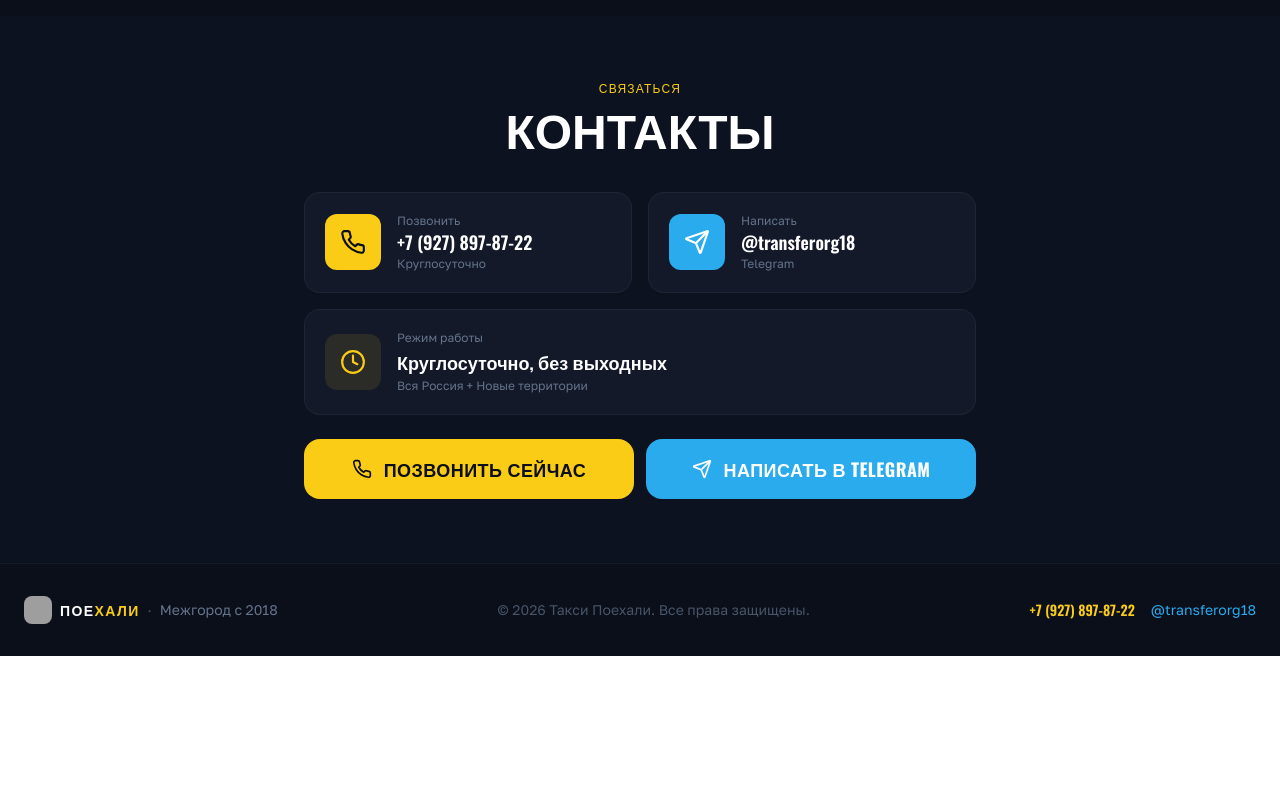
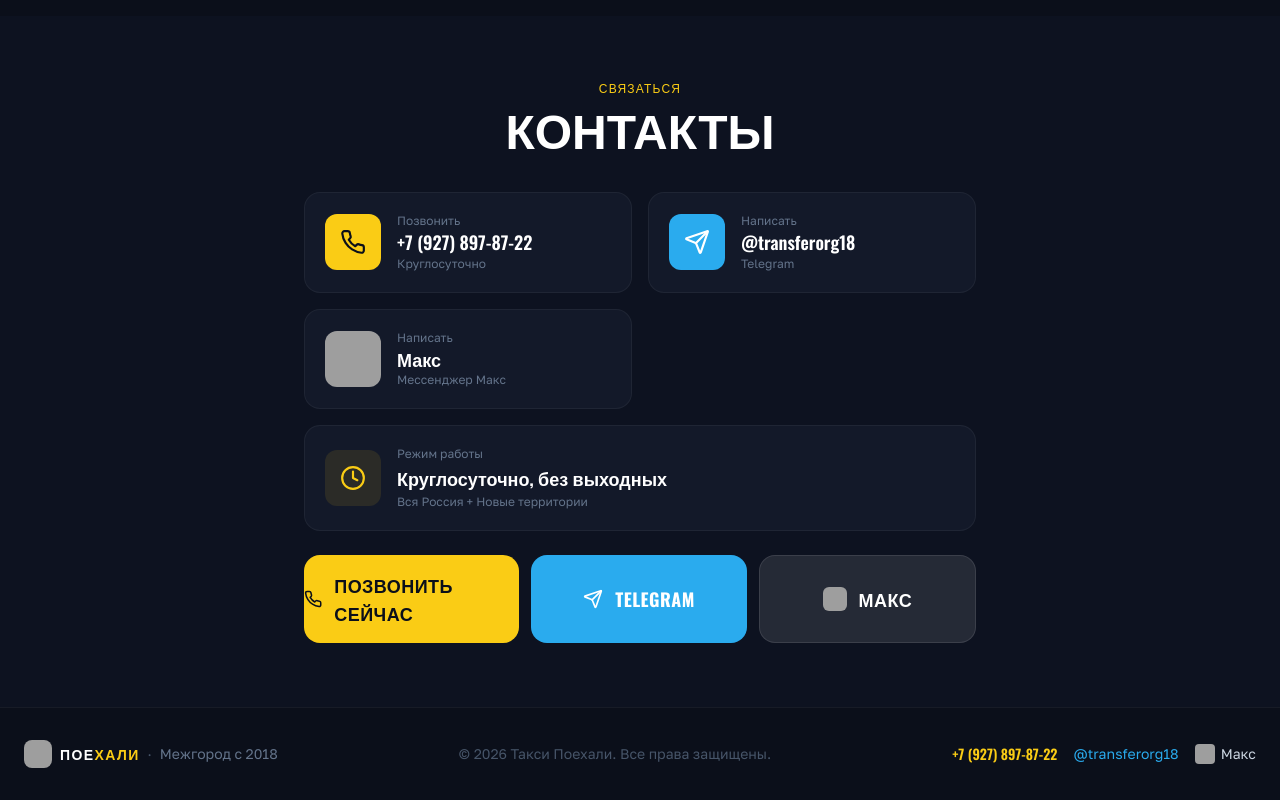
Before and after one commit to pr-poehali-dev/intercity-taxi-website-7, a React (Vite) app: page / in a window 1280 px wide. Shown: the part 2875-3675 px from the top of the page. Before the commit the page ends 3531 px from the top, so only its background shows below. Built offline with nearby package versions, Linux system fonts and the light colour scheme; grey boxes are pictures that could not be loaded.

Commit message:
feat: add max link

```diff
--- a/src/pages/Index.tsx
+++ b/src/pages/Index.tsx
@@ -7,6 +7,8 @@ const PHONE = "89278978722";
 const PHONE_DISPLAY = "+7 (927) 897-87-22";
 const TG = "@transferorg18";
 const TG_URL = "https://t.me/transferorg18";
+const MAX_URL = "https://max.ru/u/f9LHodD0cOJRttLGXmrsjygaiyV3x1j_lfFDYl57If4t7FEbbsMKkVmh68E";
+const MAX_LOGO = "https://cdn.poehali.dev/projects/8ba4584c-06d3-4070-96f9-cbe91b2e44b2/bucket/5690f815-4254-4066-89c1-aab6e13ce23a.png";
 
 const reviews = [
   {
@@ -529,6 +531,18 @@ export default function Index() {
                   </div>
                 </a>
 
+                <a href={MAX_URL} target="_blank" rel="noopener noreferrer"
+                  className="flex items-center gap-4 p-5 bg-[#131929] rounded-2xl border border-white/5 hover:border-purple-500/30 active:scale-[0.98] group transition-all">
+                  <div className="w-14 h-14 rounded-xl flex items-center justify-center flex-shrink-0 group-hover:scale-105 transition-transform overflow-hidden">
+                    <img src={MAX_LOGO} alt="Макс" className="w-full h-full object-cover" />
+                  </div>
+                  <div>
+                    <p className="text-slate-500 text-xs mb-0.5">Написать</p>
+                    <p className="font-oswald font-semibold text-lg text-white leading-tight">Макс</p>
+                    <p className="text-slate-500 text-xs mt-0.5">Мессенджер Макс</p>
+                  </div>
+                </a>
+
                 <div className="flex items-center gap-4 p-5 bg-[#131929] rounded-2xl border border-white/5 sm:col-span-2">
                   <div className="w-14 h-14 bg-yellow-400/10 rounded-xl flex items-center justify-center flex-shrink-0">
                     <Icon name="Clock" size={26} className="text-yellow-400" />
@@ -551,7 +565,12 @@ export default function Index() {
                 <a href={TG_URL} target="_blank" rel="noopener noreferrer"
                   className="flex-1 flex items-center justify-center gap-3 bg-[#2AABEE] text-white font-oswald font-bold text-lg py-4 rounded-2xl hover:bg-blue-400 active:scale-[0.98] transition-all tracking-wide uppercase">
                   <Icon name="Send" size={20} />
-                  Написать в Telegram
+                  Telegram
+                </a>
+                <a href={MAX_URL} target="_blank" rel="noopener noreferrer"
+                  className="flex-1 flex items-center justify-center gap-3 bg-white/10 text-white font-oswald font-bold text-lg py-4 rounded-2xl hover:bg-white/15 active:scale-[0.98] transition-all tracking-wide uppercase border border-white/10">
+                  <img src={MAX_LOGO} alt="Макс" className="w-6 h-6 rounded-md" />
+                  Макс
                 </a>
               </div>
             </div>
@@ -587,6 +606,10 @@ export default function Index() {
             <div className="flex items-center gap-4">
               <a href={`tel:${PHONE}`} className="text-yellow-400 hover:text-yellow-300 font-oswald font-semibold transition-colors">{PHONE_DISPLAY}</a>
               <a href={TG_URL} target="_blank" rel="noopener noreferrer" className="text-[#2AABEE] hover:text-blue-300 transition-colors">{TG}</a>
+              <a href={MAX_URL} target="_blank" rel="noopener noreferrer" className="flex items-center gap-1.5 text-slate-300 hover:text-white transition-colors">
+                <img src={MAX_LOGO} alt="Макс" className="w-5 h-5 rounded" />
+                Макс
+              </a>
             </div>
           </div>
         </footer>
```
